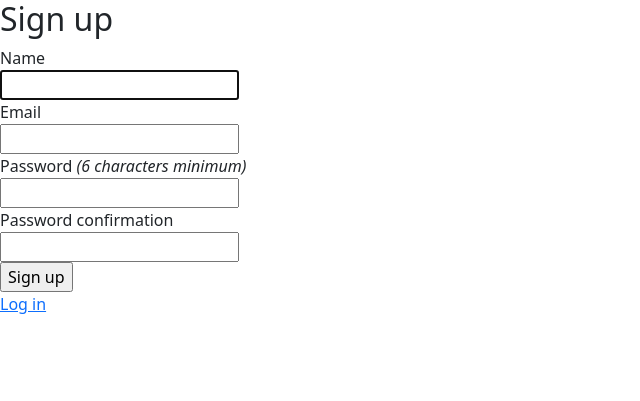
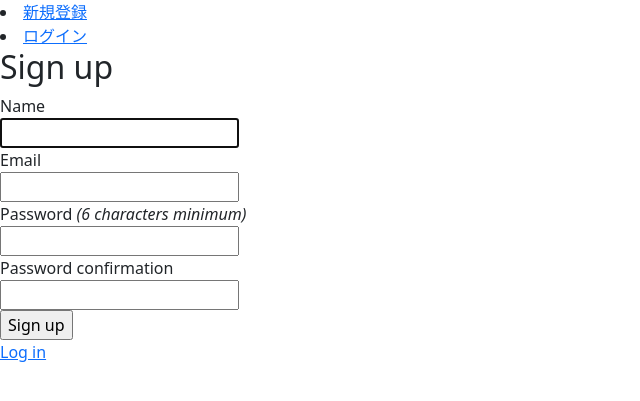
Before and after one commit to KKe-coder/Bookers2, a Rails app: page /users/sign_up in a window 1280 px wide. Shown: the top 401 px of the page, without its empty margins (0-640 px from the left). Run offline with Rails 7, Linux system fonts and the light colour scheme; style sheets or scripts are compiled from the project's sources; some libraries are stand-ins or nearby versions.

Commit message:
[Add] S1:ログイン状況でのヘッダー変化

```diff
--- a/app/views/devise/registrations/new.html.erb
+++ b/app/views/devise/registrations/new.html.erb
@@ -1,6 +1,6 @@
 <h2>Sign up</h2>
 
-<%= form_for(resource, as: resource_name, url: registration_path(resource_name)) do |f| %>
+<%= form_with model: @user, url: user_registration_path, id: 'new_user', class: 'new_user', local: true do |f| %>
   <%= render "devise/shared/error_messages", resource: resource %>
 
   <div class="field">
--- a/app/views/devise/sessions/new.html.erb
+++ b/app/views/devise/sessions/new.html.erb
@@ -1,6 +1,6 @@
 <h2>Log in</h2>
 
-<%= form_for(resource, as: resource_name, url: session_path(resource_name)) do |f| %>
+<%= form_with model: @user, url: user_session_path, local: true do |f| %>
   <div class="field">
     <%= f.label :email %><br />
     <%= f.email_field :email, autofocus: true, autocomplete: "email" %>
--- a/app/views/layouts/application.html.erb
+++ b/app/views/layouts/application.html.erb
@@ -10,6 +10,18 @@
   </head>
 
   <body>
+    <% if user_signed_in? %>
+      <li>
+        <%= link_to "ログアウト", destroy_user_session_path, method: :delete %>
+      </li>
+    <% else %>
+      <li>
+        <%= link_to "新規登録", new_user_registration_path %>
+      </li>
+      <li>
+        <%= link_to "ログイン", new_user_session_path %>
+      </li>
+    <% end %>
     <%= yield %>
   </body>
 </html>
```
Also changed, not shown: README.md.
